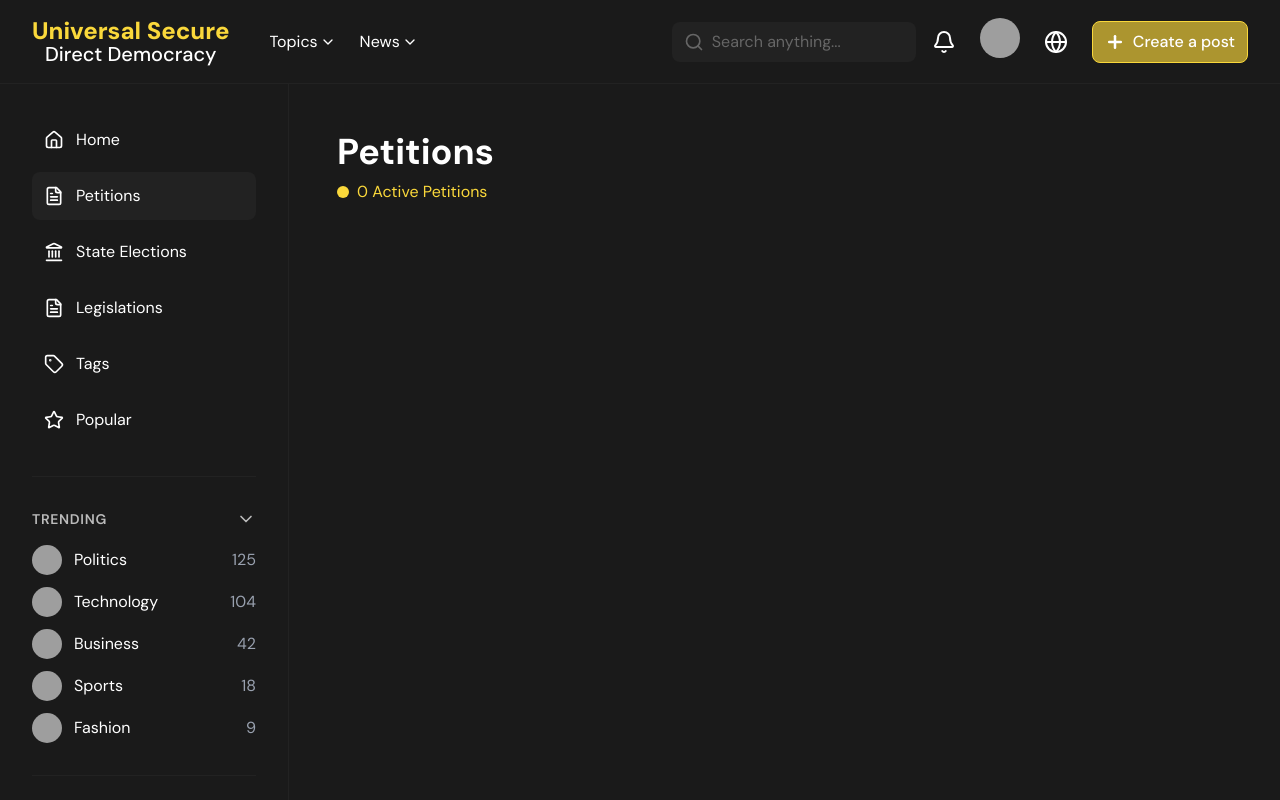
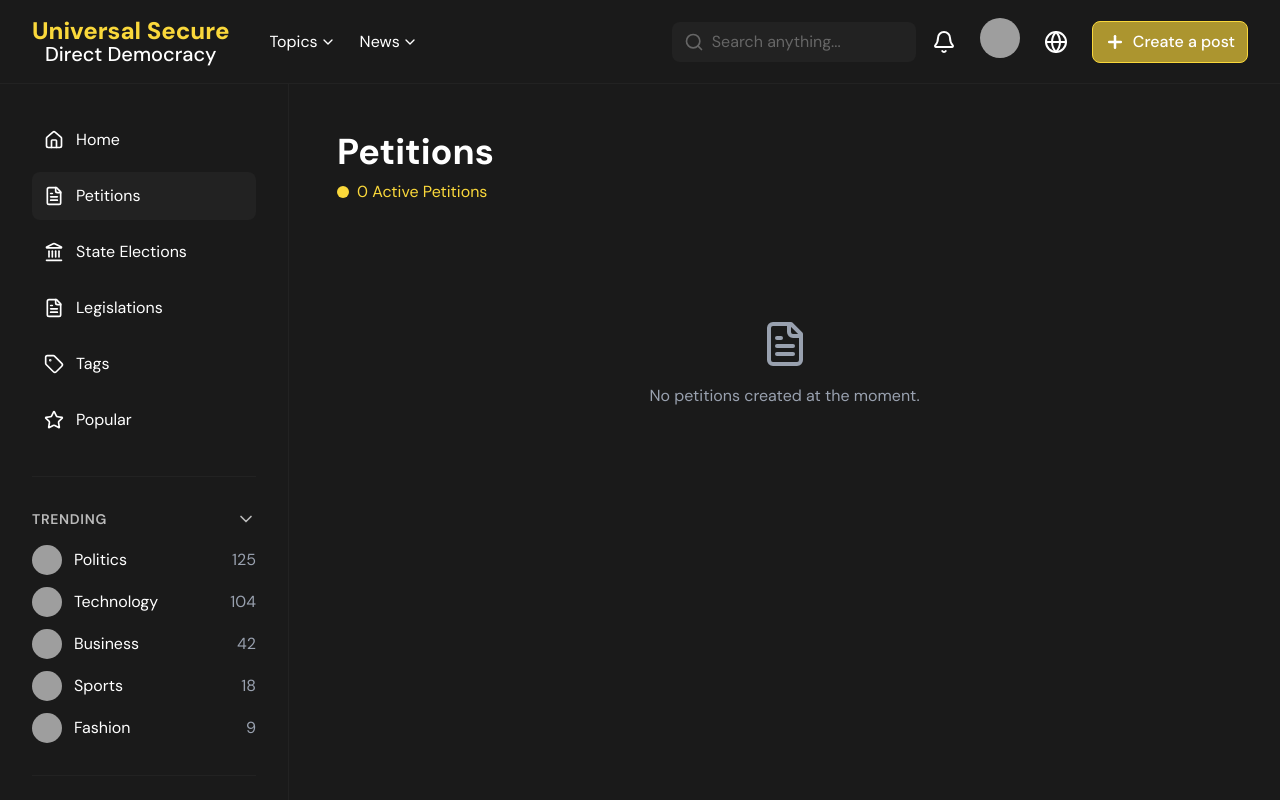
Before and after one commit to MikeyhCutey231/usdd, a React (Vite) app: page /petitions in a window 1280 px wide. Shown: the top 800 px of the page. Built offline with nearby package versions, Linux system fonts and the light colour scheme; grey boxes are pictures that could not be loaded.

Commit message:
First Commit

```diff
--- a/src/components/Petitions.jsx
+++ b/src/components/Petitions.jsx
@@ -1,6 +1,6 @@
 import React, { useState, useEffect } from 'react';
 import { Link } from 'react-router-dom';
-import { Clock } from 'lucide-react';
+import { Clock, FileText } from 'lucide-react';
 
 const PetitionCard = ({ petition }) => {
   const today = new Date().toLocaleDateString('en-US', {
@@ -76,11 +76,18 @@ const Petitions = () => {
         <div className="w-3 h-3 bg-primary rounded-full mr-2"></div>
         <span>{petitions.filter(p => p.isActive).length} Active Petitions</span>
       </div>
-      <div className="grid grid-cols-1 md:grid-cols-2 lg:grid-cols-3 gap-8">
-        {petitions.map((petition, index) => (
-          <PetitionCard key={index} petition={petition} />
-        ))}
-      </div>
+      {petitions.length === 0 ? (
+        <div className="flex flex-col items-center justify-center text-center text-gray-400 h-64">
+          <FileText size={48} className="mb-4" />
+          <p>No petitions created at the moment.</p>
+        </div>
+      ) : (
+        <div className="grid grid-cols-1 md:grid-cols-2 lg:grid-cols-3 gap-8">
+          {petitions.map((petition, index) => (
+            <PetitionCard key={index} petition={petition} />
+          ))}
+        </div>
+      )}
     </main>
   );
 };
--- a/srcs/App.jsx
+++ /dev/null
@@ -1,29 +0,0 @@
-import React, { useState } from 'react';
-import { BrowserRouter as Router, Routes, Route } from 'react-router-dom';
-import Header from './components/Header';
-import Sidebar from './components/Sidebar';
-import Forum from './components/Forum';
-import CreatePost from './components/CreatePost';
-
-function App() {
-  const [isSidebarOpen, setIsSidebarOpen] = useState(false);
-
-  return (
-    <Router>
-      <div className="bg-[#1A1A1A] min-h-screen">
-        <Header setIsSidebarOpen={setIsSidebarOpen} />
-        <div className="flex">
-          <div className="md:border-r md:border-[#222222]">
-            <Sidebar isSidebarOpen={isSidebarOpen} setIsSidebarOpen={setIsSidebarOpen} />
-          </div>
-          <Routes>
-            <Route path="/" element={<Forum />} />
-            <Route path="/create-post" element={<CreatePost />} />
-          </Routes>
-        </div>
-      </div>
-    </Router>
-  );
-}
-
-export default App;
```
